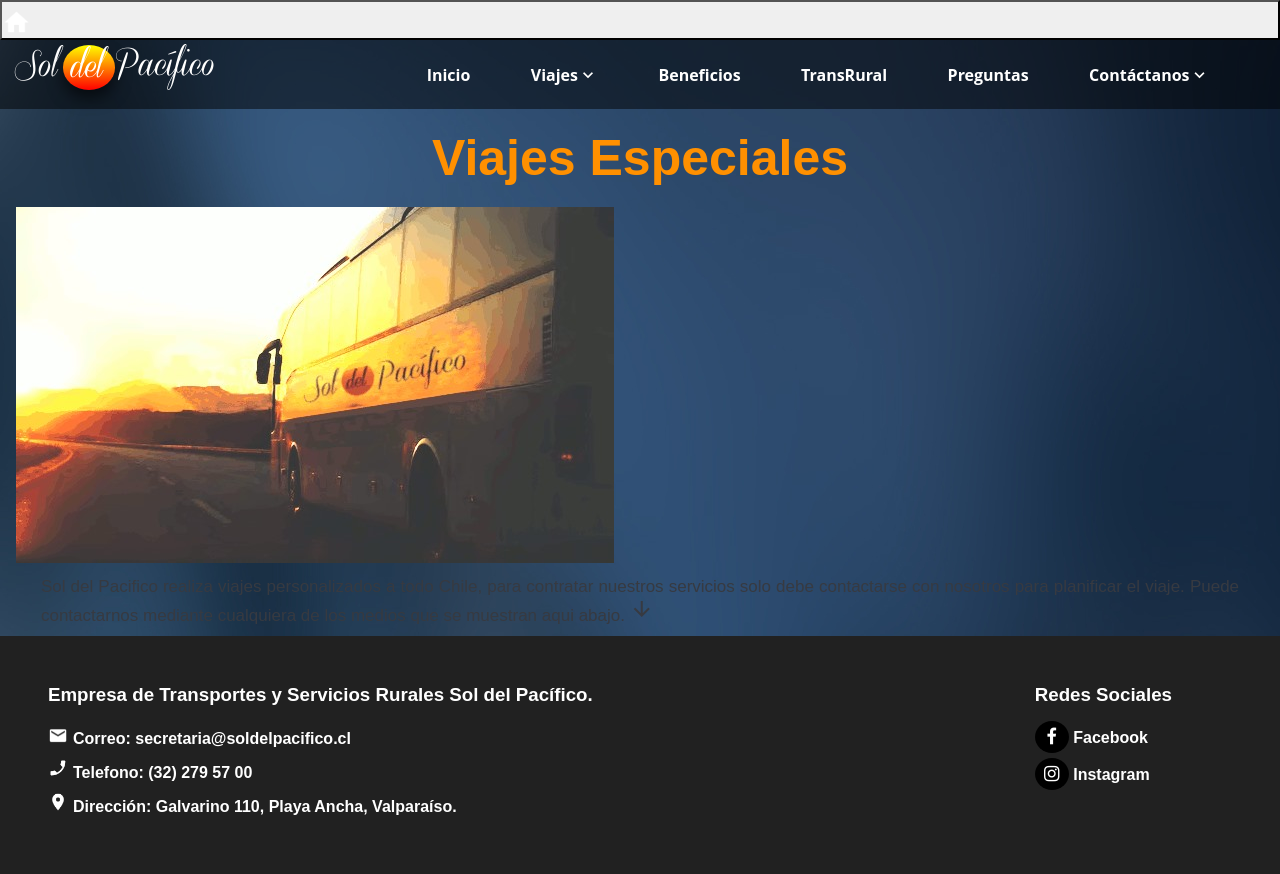
After one commit to soldelpacifico/soldelpacifico.github.io, a Django app: page /viajes in a window 1280 px wide. The commit adds this page. Run offline with Django 3.2, Linux system fonts and the light colour scheme; some libraries are stand-ins or nearby versions; some web fonts are replaced.

Commit message:
Viajes y correcciones de tildes

```diff
--- a/sol/templates/sol/base.html
+++ b/sol/templates/sol/base.html
@@ -1,7 +1,7 @@
 {% load static %}
 <!DOCTYPE html>
 <html lang="es">
-
+<!-- Sol del Pacifico 2020 -->
 <head>
     <link rel="apple-touch-icon" sizes="57x57" href="{% static 'favicons/apple-icon-57x57.png' %}">
     <link rel="apple-touch-icon" sizes="60x60" href="{% static 'favicons/apple-icon-60x60.png' %}">
@@ -37,7 +37,6 @@
     <script src="{% static 'js/jquery.smartmenus.js' %}" type="text/javascript"></script>
     <script src="{% static 'js/script.js' %}"></script>
 </head>
-
 <body class="layout">
     <button onclick="subir()" id="btnSubir" title="Subir"><img src="{% static 'Images/up.png' %}" id="subir" alt="top"></button>
     <button onclick="home()" id="btnHome" title="Subir"><img src="{% static 'Images/home.png' %}" alt="top"></button>
@@ -65,7 +64,7 @@
                             <ul>
                                 <li><a href="{% url 'rutas' %}">Itinerarios</a></li>
                                 <li><a href="{% url 'tarifas' %}">Tarifas</a></li>
-                                <li><a href="#">Viajes Especiales</a></li>
+                                <li><a href="{% url 'viajes' %}">Viajes Especiales</a></li>
                             </ul>
                         </li>
                         <li><a href="{% url 'beneficios' %}">Beneficios</a></li>
@@ -119,5 +118,7 @@
         </div>
     </footer>
 </body>
-
+<!-- Sitio web Diseñado por Joshua Ortiz Vega -->
+<!-- https://www.linkedin.com/in/joshua-ortiz-40a79218b -->
+<!-- https://www.instagram.com/proxy_joshua -->
 </html>
--- a/sol/templates/sol/historia.html
+++ b/sol/templates/sol/historia.html
@@ -24,6 +24,7 @@
       <p>Sin embargo, sabemos que alcanzar la calidad es un proceso constante, por ello estamos diseñando y ejecutando
         acciones que nos permitan mejorar y diversificar nuestro servicio.</p>
     </div>
+    <p>Representante legal : Alvaro Leyton Tureuna</p>
   </article>
 </div>
 <article>
--- a/sol/templates/sol/otro.html
+++ b/sol/templates/sol/otro.html
@@ -4,10 +4,10 @@
 {% block content %}
 
 <article class="pertenencias">
-    <h1>Contactanos.</h1>
+    <h1>Contáctanos</h1>
     <p>¿Tiénes algun otro motivo para contactarnos? Cuéntanos cuales son tus razones.</p>
     <form action="https://formspree.io/secretaria@soldelpacifico.cl" method="POST">
-        <h4>Informacion personal</h4>
+        <h4>Información personal</h4>
         <div class="contFlex">
             <label for="NombreCompleto">Nombre Completo </label>
             <input type="text" id="NombreCompleto" placeholder="Javier Robles Cepeda" required="required">
--- a/sol/templates/sol/pertenencias.html
+++ b/sol/templates/sol/pertenencias.html
@@ -7,7 +7,7 @@
     <h1>¿Se le extravió algo dentro de un bus?</h1>
     <p>Ingrese los datos para poder ubicar al conductor y realizar la consulta.</p>
     <form action="https://formspree.io/secretaria@soldelpacifico.cl" method="POST">
-        <h4>Informacion Personal</h4>
+        <h4>Información Personal</h4>
         <div class="contFlex">
             <label for="NombreCompleto">Nombre Completo </label>
             <input type="text" id="NombreCompleto" placeholder="Javier Robles Cepeda" required="required">
@@ -25,7 +25,7 @@
             <input type="number" id="NroBoleto" placeholder="05715764">
         </div>
         <div class="contFlex">
-            <label for="ValorBoleto">Valor Boleto $</label>
+            <label for="ValorBoleto">Valor Boleto ($)</label>
             <input type="number" id="ValorBoleto" placeholder="1700">
         </div>
         <h4>Detalles del extravío</h4>
--- /dev/null
+++ b/sol/templates/sol/viajes.html
@@ -0,0 +1,19 @@
+{% extends "sol/base.html" %}
+{% load static %}
+
+{% block content %}
+<article class="transrural">
+    <h1 class="center">Viajes Especiales</h1>
+    <div class="terminales">
+        <div class="col-xs-12 imgViaje">
+            <img src="{% static 'Images/bus.jpg' %}" alt="bus" />
+        </div>
+        <div class="col-xs-12 txtViajes">
+            <p>Sol del Pacifico realiza viajes personalizados a todo Chile, para contratar nuestros servicios solo debe contactarse
+                con nosotros para planificar el viaje. Puede contactarnos mediante cualquiera de los medios que se muestran aqui abajo.
+                <i class="material-icons">arrow_downward</i>
+            </p>
+        </div>
+    </div>
+</article>
+{% endblock %}
--- a/sol/urls.py
+++ b/sol/urls.py
@@ -28,6 +28,7 @@ urlpatterns = [
     path('reclamo', views.reclamo, name="reclamo"),
     path('empleo', views.empleo, name="empleo"),
     path('otro', views.otro, name="otro"),
+    path('viajes', views.viajes, name="viajes"),
     path('conocenos', views.historia, name="historia"),
     path('preguntas', views.preguntas, name="preguntas"),
     path('transrural', views.transrural, name='transrural'),
--- a/sol/views.py
+++ b/sol/views.py
@@ -76,6 +76,9 @@ def empleo(request):
 
 def otro(request):
     return render(request, 'sol/otro.html', {})
+
+def viajes(request):
+    return render(request, 'sol/viajes.html', {})
 
 def historia(request):
     return render(request, 'sol/historia.html', {})
```
Also changed, not shown: sol/static/css/estilos.css (+16 -0 lines), sol/templates/sol/empleo.html (+5 -5 lines), sol/templates/sol/reclamo.html (+7 -4 lines), sol/static/Images/bus.jpg (added).
